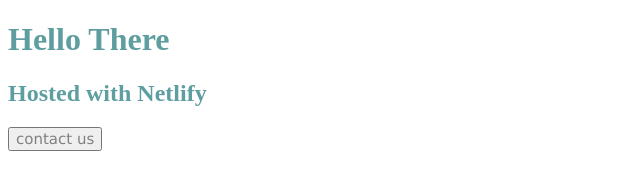
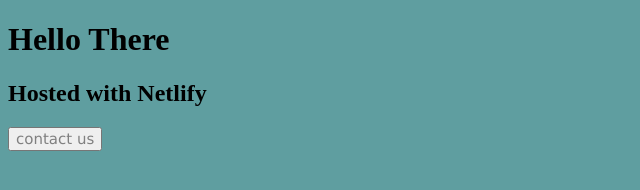
Before and after one commit to kaevhee/Weather-app, a plain HTML site: page index.html in a window 1280 px wide. Shown: the whole page, without its empty margins (0-640 px from the left). Drawn offline with nearby package versions, Linux system fonts and the light colour scheme; files that its build step writes are made by us from their sources; no server answers; files whose address does not match are found by name.

Commit message:
Update style.css

```diff
--- a/style.css
+++ b/style.css
@@ -1,5 +1,5 @@
 body {
-  color: cadetblue;
+  background: cadetblue;
 }
 
 button {
```
